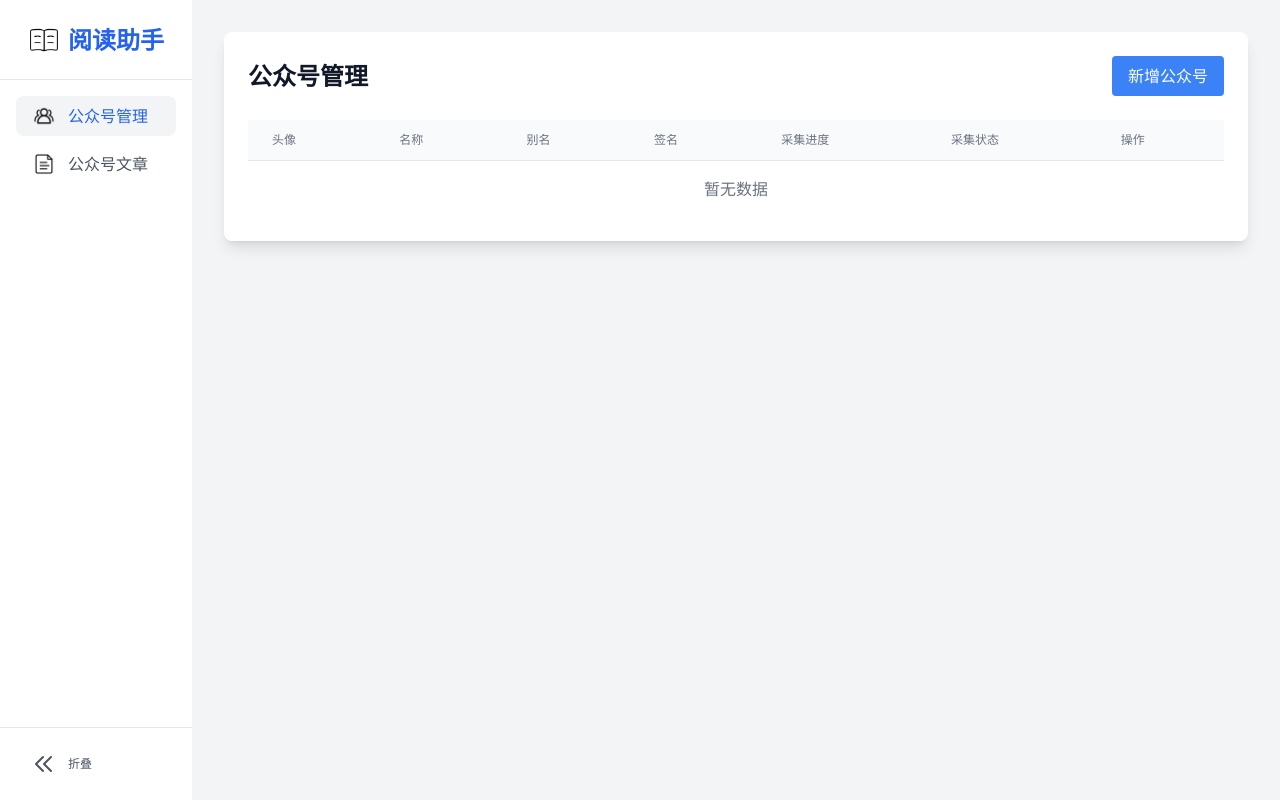
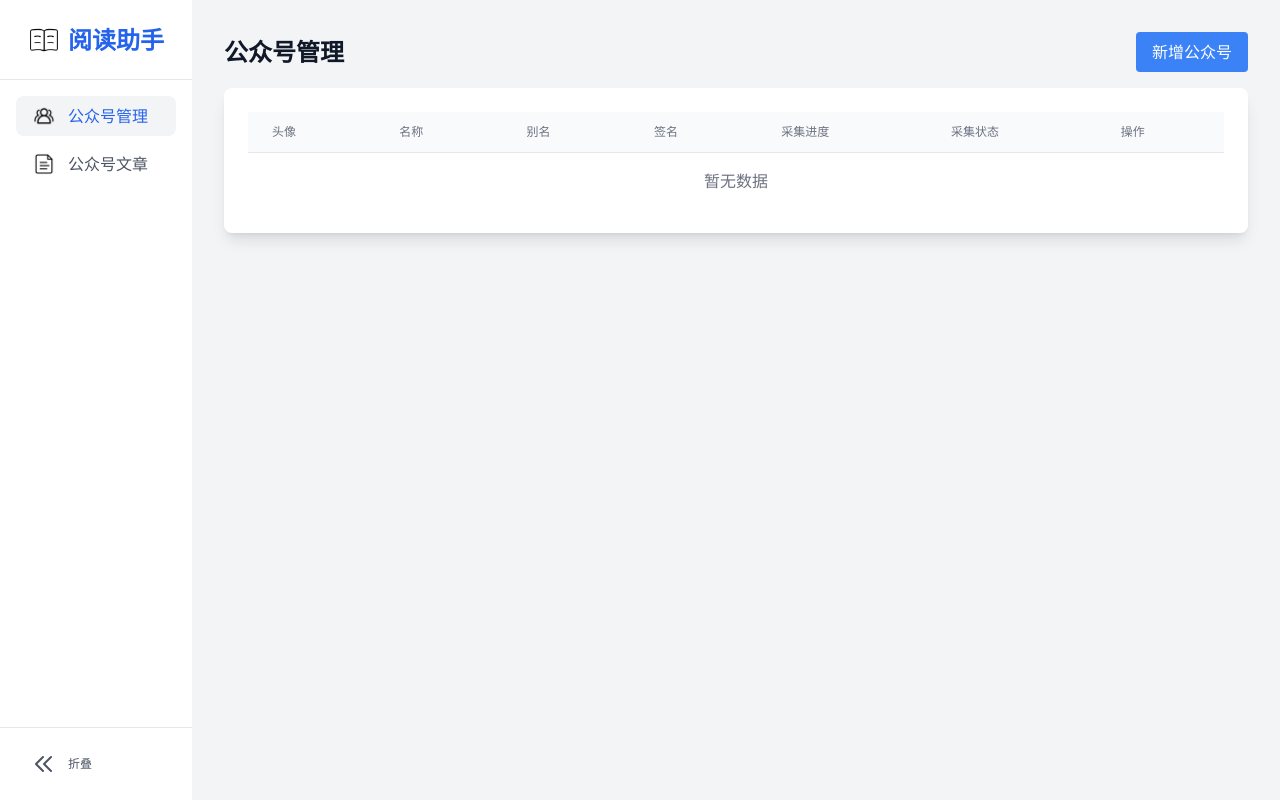
Before and after one commit to panhuida/wechat-article-assistant, a Flask app: page /wechat in a window 1280 px wide. Run offline with Flask 3, Linux system fonts and the light colour scheme; data that the repository does not hold is empty; some libraries are stand-ins or nearby versions.

Commit message:
修改“公众号管理”页面的标题布局，和“文章列表”页面保持一致

```diff
--- a/src/wechat_article_assistant/templates/wechat_list.html
+++ b/src/wechat_article_assistant/templates/wechat_list.html
@@ -3,13 +3,14 @@
 {% block title %}公众号管理 - 微信公众号文章阅读助手{% endblock %}
 
 {% block content %}
+<div class="flex justify-between items-center mb-4">
+    <h2 class="text-2xl font-bold">公众号管理</h2>
+    <button onclick="openAddModal()" class="bg-blue-500 text-white px-4 py-2 rounded hover:bg-blue-600">
+        新增公众号
+    </button>
+</div>
+
 <div class="bg-white rounded-lg shadow-lg p-6">
-    <div class="flex justify-between items-center mb-6">
-        <h2 class="text-2xl font-bold">公众号管理</h2>
-        <button onclick="openAddModal()" class="bg-blue-500 text-white px-4 py-2 rounded hover:bg-blue-600">
-            新增公众号
-        </button>
-    </div>
 
     <!-- 公众号列表表格 -->
     <div class="overflow-x-auto">
```
